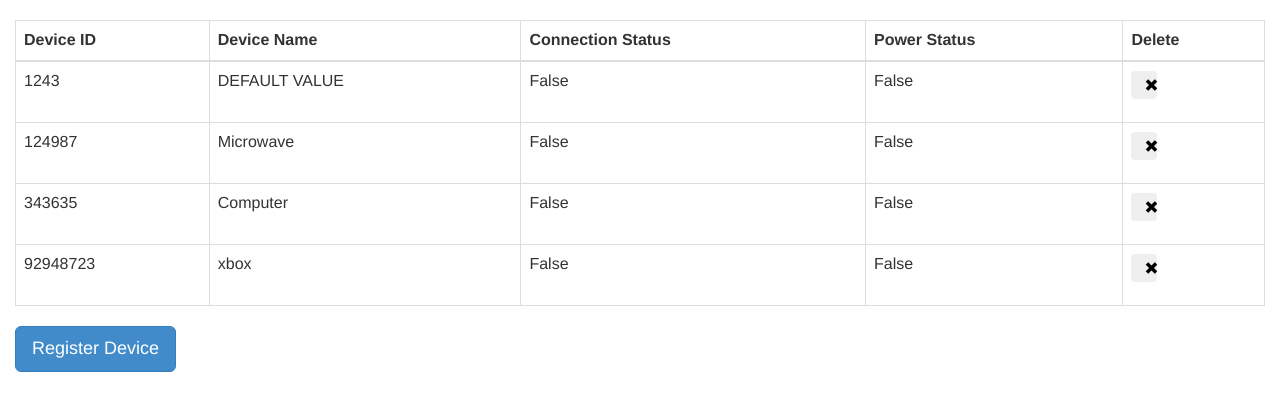
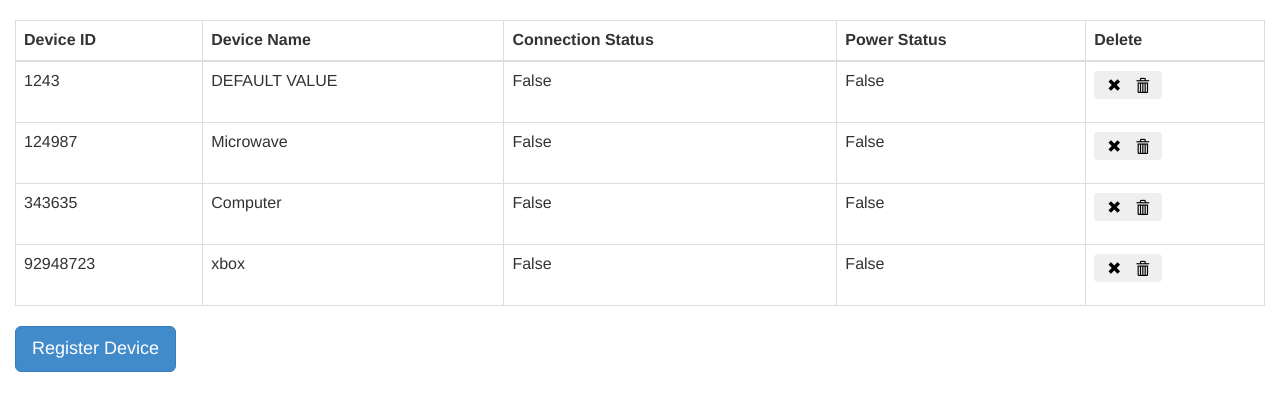
Before and after one commit to seadsystem/App, a Django app: template SeadsFront/seadssite/templates/dashboard.html in a window 1280 px wide. Shown: the part 54-465 px from the top of the page. Run offline with Django 3.2, Linux system fonts and the light colour scheme; the template is opened without the code that fills it: values that come from a table or form of the project are taken from there, others are empty; data comes from the database, SQL or seed files in the repository; both versions use the stored data as it was after the commit; some libraries are stand-ins or nearby versions.

Commit message:
added trashcan image

```diff
--- a/SeadsFront/seadssite/templates/dashboard.html
+++ b/SeadsFront/seadssite/templates/dashboard.html
@@ -24,7 +24,9 @@
 	<td>{{device.device.device_powerstatus}}</td>
 	<td><form method="post">
 		{% csrf_token %}
-		<button type="submit" class="btn glyphicon glyphicon-remove" value={{device.get_id}} name="delete"></button>
+		<button type="submit" class="btn glyphicon glyphicon-remove" value={{device.get_id}} name="delete">
+           <span class="glyphicon glyphicon-trash"></span>
+		</button>
 		</form>
 	</td>
     <!--<td><p><button class="btn btn-primary btn-xs" data-title="Edit" data-toggle="modal" data-target="#edit" data-placement="top" rel="tooltip"><span class="glyphicon glyphicon-pencil"></span></button></p></td>
```
Also changed, not shown: SeadsFront/db.sqlite3, 15 other files.
